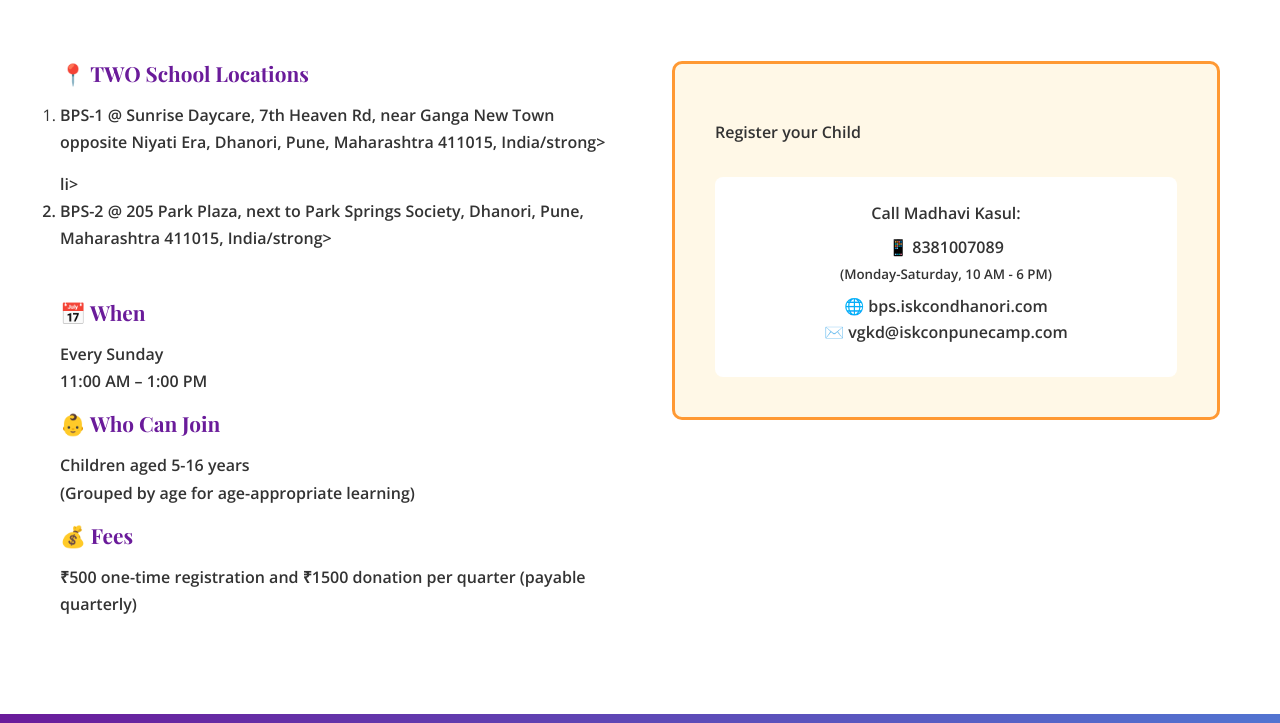
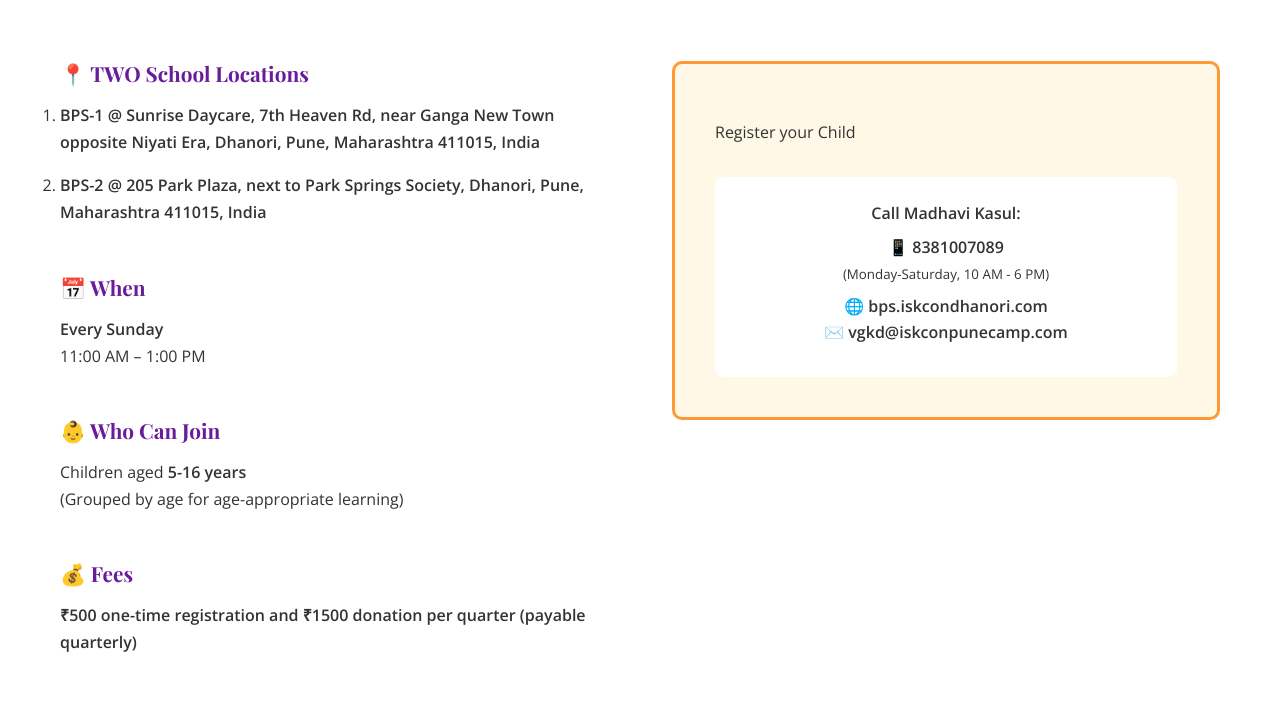
Before and after one commit to vgopikrishnagit/bps, a plain HTML site: page index.html in a window 1280 px wide. Shown: the part 7617-8340 px from the top of the page. Drawn offline with nearby package versions, Linux system fonts and the light colour scheme.

Commit message:
Update index.html

```diff
--- a/index.html
+++ b/index.html
@@ -353,10 +353,10 @@
                         <h3>📍 TWO School Locations</h3>
                         <ol>
                             <li>
-                        <p><strong>BPS-1 @ Sunrise Daycare, 7th Heaven Rd, near Ganga New Town<br>opposite Niyati Era, Dhanori, Pune, Maharashtra 411015, India/strong><br>
-                       </p></li>li>
+                        <p><strong>BPS-1 @ Sunrise Daycare, 7th Heaven Rd, near Ganga New Town<br>opposite Niyati Era, Dhanori, Pune, Maharashtra 411015, India</strong><br>
+                       </p></li>
                             <li>
-                         <p><strong>BPS-2 @ 205 Park Plaza, next to Park Springs Society, Dhanori, Pune, Maharashtra 411015, India/strong><br>
+                         <p><strong>BPS-2 @ 205 Park Plaza, next to Park Springs Society, Dhanori, Pune, Maharashtra 411015, India</strong><br>
                        </p>
                             </li></ol>
                     </div>
```
